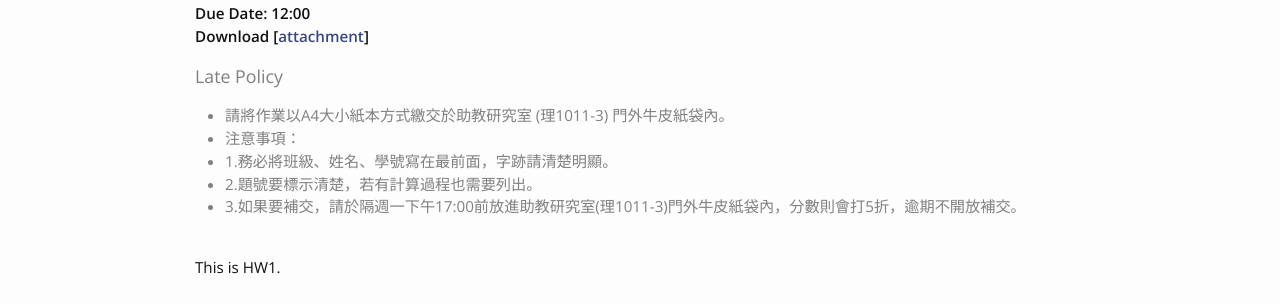
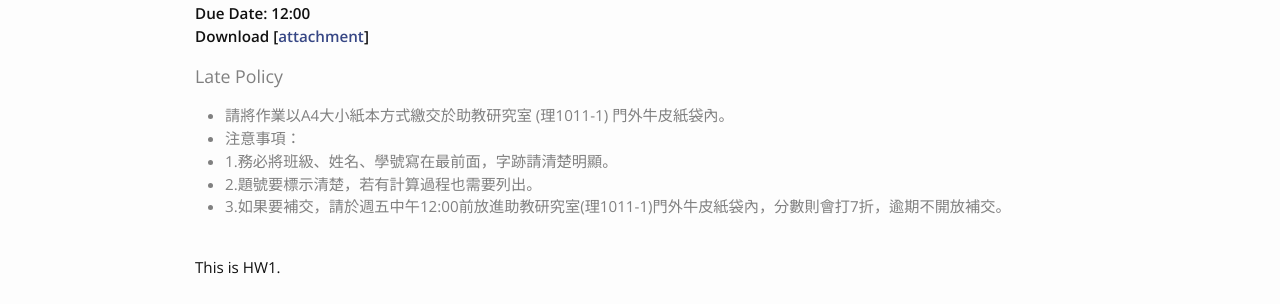
Before and after one commit to phonchi/nsysu-calculus1, a Jekyll site: the page built from _assignments/01_assignment1.md, in a window 1280 px wide. Shown: the part 268-572 px from the top of the page. Built offline with Jekyll 4.4.1, drawn with Linux system fonts in a browser that asks for light colours; nearby versions of some CDN libraries.

Commit message:
Update late_policy.yml

```diff
--- a/_data/late_policy.yml
+++ b/_data/late_policy.yml
@@ -1,6 +1,6 @@
 policies:
-  - 請將作業以A4大小紙本方式繳交於助教研究室 (理1011-3) 門外牛皮紙袋內。
+  - 請將作業以A4大小紙本方式繳交於助教研究室 (理1011-1) 門外牛皮紙袋內。
   - 注意事項：
   - 1.務必將班級、姓名、學號寫在最前面，字跡請清楚明顯。
   - 2.題號要標示清楚，若有計算過程也需要列出。
-  - 3.如果要補交，請於隔週一下午17:00前放進助教研究室(理1011-3)門外牛皮紙袋內，分數則會打5折，逾期不開放補交。
+  - 3.如果要補交，請於週五中午12:00前放進助教研究室(理1011-1)門外牛皮紙袋內，分數則會打7折，逾期不開放補交。
```
